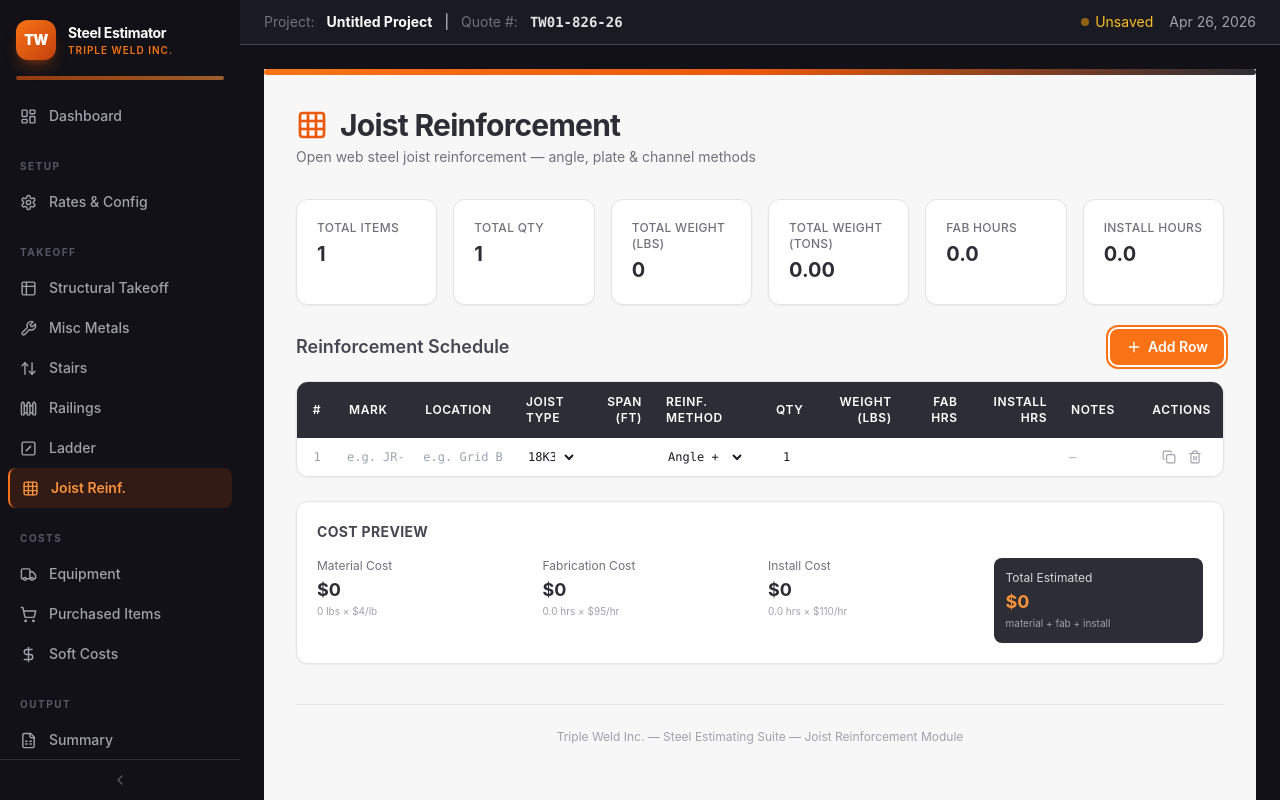
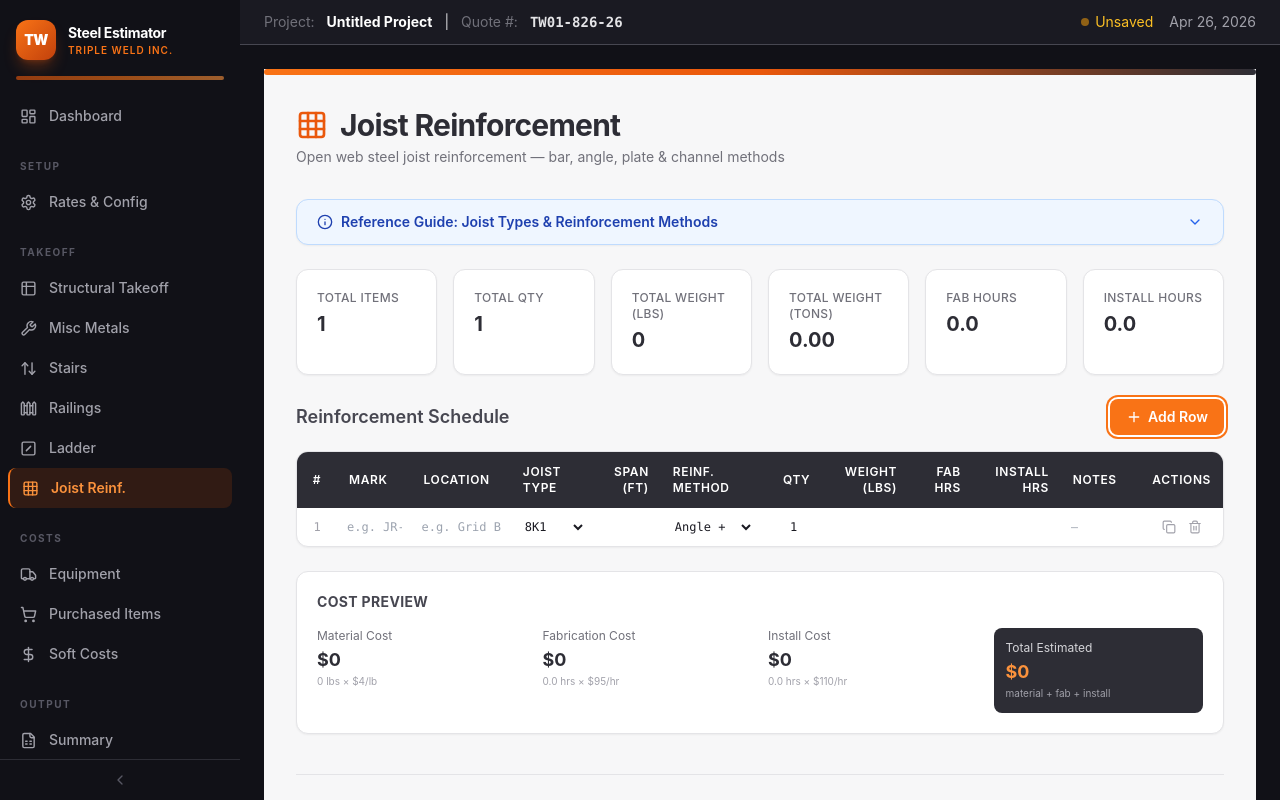
Before and after one commit to Tripleweld/steel-estimator-pro, a React (Vite) app: page /joist-reinf in a window 1280 px wide. Both pictures are taken after a click on the button "Add Row". Built offline with nearby package versions, Linux system fonts and the light colour scheme.

Commit message:
feat: full SJI joist types, bar reinforcement methods, info legend panel

```diff
--- a/src/pages/JoistReinf.jsx
+++ b/src/pages/JoistReinf.jsx
@@ -1,19 +1,53 @@
 import { useState, useMemo } from 'react';
-import { Grid3X3, Plus, Trash2, Copy } from 'lucide-react';
+import { Grid3X3, Plus, Trash2, Copy, ChevronDown, ChevronUp, Info } from 'lucide-react';
 import { useProject } from '../context/ProjectContext';
 
 const fmt = (v) => '$' + Number(v || 0).toLocaleString('en-CA', { minimumFractionDigits: 0, maximumFractionDigits: 0 });
 const fmtNum = (v, d = 0) => Number(v || 0).toLocaleString('en-CA', { minimumFractionDigits: d, maximumFractionDigits: d });
 
 const REINF_METHODS = [
+  '2 Bars Top + Plate Bottom',
+  '2 Bars Top + 2 Bars Bottom',
   'Angle + Plate',
   'Channel Reinforcement',
   'HSS Strongback',
   'Bolted Splice',
   'Welded Splice',
   'Full Replacement',
+  'Custom',
 ];
-const JOIST_TYPES = ['18K3', '18K4', '20K5', '22K6', '24K8', '26K10', '28K10', '30K12', 'Custom'];
+/* ---- SJI Joist Types ---- */
+const K_SERIES = [
+  '8K1','10K1','12K1','12K3','12K5',
+  '14K1','14K3','14K4','14K6',
+  '16K2','16K3','16K4','16K5','16K6','16K7','16K9',
+  '18K3','18K4','18K5','18K6','18K7','18K9','18K10',
+  '20K3','20K4','20K5','20K6','20K7','20K9','20K10',
+  '22K4','22K5','22K6','22K7','22K9','22K10','22K11',
+  '24K4','24K5','24K6','24K7','24K8','24K9','24K10','24K12',
+  '26K5','26K6','26K7','26K8','26K9','26K10','26K12',
+  '28K6','28K7','28K8','28K9','28K10','28K12',
+  '30K7','30K8','30K9','30K10','30K11','30K12',
+];
+const LH_SERIES = [
+  '18LH02','18LH03','18LH04','18LH05','18LH06','18LH07','18LH08','18LH09',
+  '20LH02','20LH03','20LH04','20LH05','20LH06','20LH07','20LH08','20LH09','20LH10',
+  '24LH03','24LH04','24LH05','24LH06','24LH07','24LH08','24LH09','24LH10','24LH11',
+  '28LH05','28LH06','28LH07','28LH08','28LH09','28LH10','28LH11','28LH12','28LH13',
+  '32LH06','32LH07','32LH08','32LH09','32LH10','32LH11','32LH12','32LH13','32LH14','32LH15',
+  '36LH07','36LH08','36LH09','36LH10','36LH11','36LH12','36LH13','36LH14','36LH15',
+  '40LH08','40LH09','40LH10','40LH11','40LH12','40LH13','40LH14','40LH15','40LH16',
+  '44LH09','44LH10','44LH11','44LH12','44LH13','44LH14','44LH15','44LH16','44LH17',
+  '48LH10','48LH11','48LH12','48LH13','48LH14','48LH15','48LH16','48LH17',
+];
+const DLH_SERIES = [
+  '52DLH10','52DLH11','52DLH12','52DLH13','52DLH14','52DLH15','52DLH16','52DLH17','52DLH18',
+  '56DLH11','56DLH12','56DLH13','56DLH14','56DLH15','56DLH16','56DLH17','56DLH18','56DLH19',
+  '60DLH12','60DLH13','60DLH14','60DLH15','60DLH16','60DLH17','60DLH18',
+  '64DLH13','64DLH14','64DLH15','64DLH16','64DLH17','64DLH18',
+  '68DLH14','68DLH15','68DLH16','68DLH17','68DLH18','68DLH19',
+  '72DLH14','72DLH15','72DLH16','72DLH17','72DLH18','72DLH19',
+];
 
 const MATERIAL_RATE = 4.25;
 const FAB_RATE = 95;
@@ -25,13 +59,66 @@ const defaultRow = () => ({
   location: '',
   joistType: '18K3',
   span: 0,
-  reinfMethod: 'Angle + Plate',
+  reinfMethod: '2 Bars Top + Plate Bottom',
   qty: 1,
   weightLbs: 0,
   fabHrs: 0,
   instHrs: 0,
   notes: '',
 });
+
+/* ---- Info Legend Component ---- */
+function JoistInfoLegend() {
+  const [open, setOpen] = useState(false);
+  return (
+    <div className="mb-6 rounded-xl border border-blue-200 bg-blue-50 shadow-sm">
+      <button onClick={() => setOpen(!open)} className="flex w-full items-center justify-between px-5 py-3 text-left">
+        <span className="flex items-center gap-2 text-sm font-semibold text-blue-800">
+          <Info className="h-4 w-4" />
+          Reference Guide: Joist Types & Reinforcement Methods
+        </span>
+        {open ? <ChevronUp className="h-4 w-4 text-blue-600" /> : <ChevronDown className="h-4 w-4 text-blue-600" />}
+      </button>
+      {open && (
+        <div className="border-t border-blue-200 px-5 py-4 text-xs leading-relaxed text-steel-700">
+          <div className="grid gap-6 lg:grid-cols-2">
+            <div>
+              <h4 className="mb-2 text-sm font-bold text-steel-800">SJI Joist Type Nomenclature</h4>
+              <p className="mb-2">Format: <span className="font-mono font-bold">[Depth]</span><span className="font-mono font-bold text-fire-600">[Series]</span><span className="font-mono font-bold text-blue-600">[Chord #]</span></p>
+              <table className="w-full text-xs">
+                <thead><tr className="border-b border-blue-200 text-left"><th className="py-1 font-semibold">Series</th><th className="py-1 font-semibold">Name</th><th className="py-1 font-semibold">Depth</th><th className="py-1 font-semibold">Typical Span</th></tr></thead>
+                <tbody className="divide-y divide-blue-100">
+                  <tr><td className="py-1 font-mono font-bold text-fire-600">K</td><td>Standard</td><td>8" - 30"</td><td>8 - 60 ft</td></tr>
+                  <tr><td className="py-1 font-mono font-bold text-fire-600">LH</td><td>Long Span</td><td>18" - 48"</td><td>25 - 96 ft</td></tr>
+                  <tr><td className="py-1 font-mono font-bold text-fire-600">DLH</td><td>Deep Long Span</td><td>52" - 72"</td><td>60 - 144 ft</td></tr>
+                </tbody>
+              </table>
+              <p className="mt-2 text-[11px] text-silver-500"><span className="font-semibold">Chord #</span> = size of top/bottom chords. Higher number = heavier chords = more load capacity.</p>
+              <p className="mt-1 text-[11px] text-silver-500">Example: <span className="font-mono font-bold">24K8</span> = 24" deep, K-series, chord size 8 (medium-heavy, ~30-45 ft spans).</p>
+            </div>
+            <div>
+              <h4 className="mb-2 text-sm font-bold text-steel-800">Reinforcement Methods</h4>
+              <table className="w-full text-xs">
+                <thead><tr className="border-b border-blue-200 text-left"><th className="py-1 font-semibold">Method</th><th className="py-1 font-semibold">Description</th></tr></thead>
+                <tbody className="divide-y divide-blue-100">
+                  <tr><td className="py-1.5 font-semibold text-fire-600">2 Bars Top + Plate Bot</td><td>Two round bars welded to top chord + steel plate welded to bottom chord. Most common method.</td></tr>
+                  <tr><td className="py-1.5 font-semibold text-fire-600">2 Bars Top + 2 Bars Bot</td><td>Two round bars on each chord (top and bottom). Used when both chords need reinforcement.</td></tr>
+                  <tr><td className="py-1.5 font-semibold">Angle + Plate</td><td>Steel angle on top chord + plate on bottom. Traditional method for moderate loads.</td></tr>
+                  <tr><td className="py-1.5 font-semibold">Channel Reinf.</td><td>C-channel sistered alongside joist chords. Good for heavier load increases.</td></tr>
+                  <tr><td className="py-1.5 font-semibold">HSS Strongback</td><td>HSS tube bolted/welded alongside joist. For significant load upgrades or point loads.</td></tr>
+                  <tr><td className="py-1.5 font-semibold">Bolted Splice</td><td>Bolted connection to repair damaged chord sections.</td></tr>
+                  <tr><td className="py-1.5 font-semibold">Welded Splice</td><td>Welded repair of cracked or damaged chord members.</td></tr>
+                  <tr><td className="py-1.5 font-semibold">Full Replacement</td><td>Complete joist replacement when reinforcement is not viable.</td></tr>
+                </tbody>
+              </table>
+              <p className="mt-2 text-[11px] text-silver-500">Standards: SJI Technical Digest #2 (Reinforcement), CSA S16-19. All reinforcement designs require PE stamp.</p>
+            </div>
+          </div>
+        </div>
+      )}
+    </div>
+  );
+}
 
 export default function JoistReinf() {
   const { state, dispatch } = useProject();
@@ -86,9 +173,12 @@ export default function JoistReinf() {
             Joist Reinforcement
           </div>
           <p className="page-subtitle mt-1 text-sm text-silver-500">
-            Open web steel joist reinforcement — angle, plate &amp; channel methods
+            Open web steel joist reinforcement &mdash; bar, angle, plate &amp; channel methods
           </p>
         </div>
+
+        {/* Info Legend */}
+        <JoistInfoLegend />
 
         {/* Summary cards */}
         <div className="mb-6 grid grid-cols-2 gap-4 sm:grid-cols-3 lg:grid-cols-6">
@@ -170,9 +260,20 @@ export default function JoistReinf() {
                         onChange={(e) => updateRow(row.id, 'joistType', e.target.value)}
                         className={selectCls}
                       >
-                        {JOIST_TYPES.map((t) => (
-                          <option key={t} value={t}>{t}</option>
-                        ))}
+                        <optgroup label="K-Series (Standard)">
+                          {K_SERIES.map((t) => (<option key={t} value={t}>{t}</option>))}
+                        </optgroup>
+                        <optgroup label="LH-Series (Long Span)">
+                          {LH_SERIES.map((t) => (<option key={t} value={t}>{t}</option>))}
+                        </optgroup>
+                        <optgroup label="DLH-Series (Deep Long Span)">
+                          {DLH_SERIES.map((t) => (<option key={t} value={t}>{t}</option>))}
+                        </optgroup>
+                        <optgroup label="Other">
+                          <option value="KCS">KCS (Constant Depth)</option>
+                          <option value="CJ">CJ (Composite)</option>
+                          <option value="Custom">Custom</option>
+                        </optgroup>
                       </select>
                     </td>
                     <td className="px-1 py-1">
```
